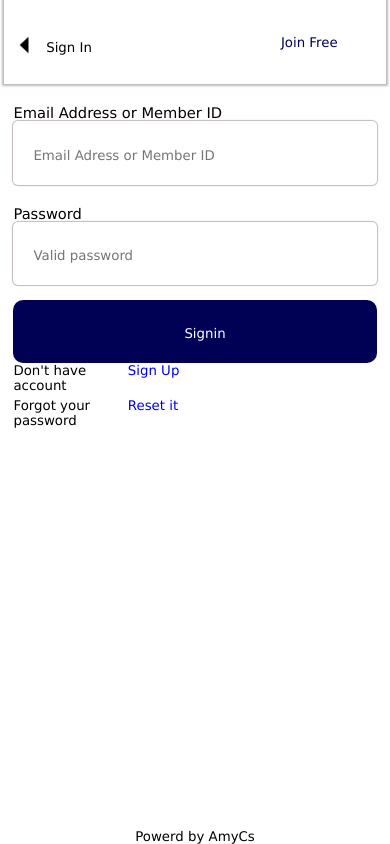
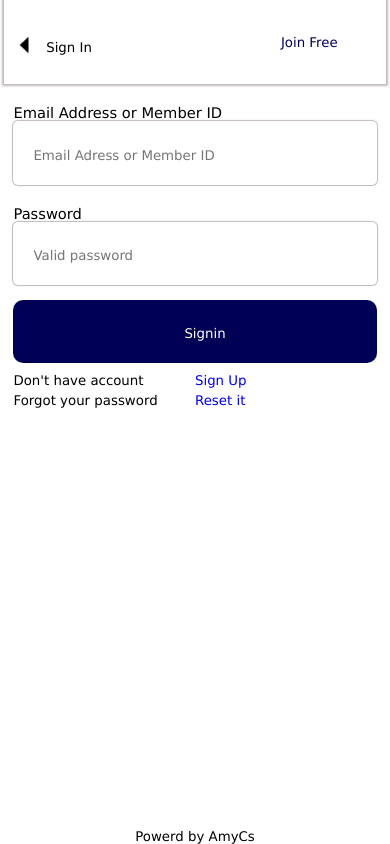
Before and after one commit to Hamisi-shingwa/mernecommerce-frontend, a React (Create React App) app: page /login in a window 390 px wide. Built offline with nearby package versions, Linux system fonts and the light colour scheme.

Commit message:
transform reg and login form style to % base

```diff
--- a/src/Components/AthComponents/Register.js
+++ b/src/Components/AthComponents/Register.js
@@ -84,11 +84,11 @@ return (
 )}
 
 <div className='middle-register'>
-<div className='middle-register-signup'>
+   <div className='middle-register-signup'>
     <div className='middle-register-qstion'>Arleady have an account</div>
     <Link to='/login' className='middle-register-link'> Sign In</Link>
   </div>
-  <div className='middle-register-password-reset'>
+<div className='middle-register-password-reset'>
     <div className='middle-register-qstion'>Forgot your password</div>
     <Link to='/register' className='middle-register-link'>Reset it</Link>
   </div>
--- a/src/mediastyle.css
+++ b/src/mediastyle.css
@@ -6,7 +6,6 @@
    .navbar-hiden2{display: flex; justify-content: space-between; transform: translateY(-5px);}
 
    /* Style the Registration and login form  component */
-   .middle-register{width: 70%; margin:0px 10% 100px 0px;}
    .middle-register-signup,.middle-register-password-reset{
     display: flex; width: 100%; justify-content: space-around;
 }
@@ -79,7 +78,7 @@ label{ margin-bottom: -20px; font-size: 11pt;}
 .register-Content-third{font-size: 10pt; width: 50%; padding-left: 50px;}
 /* .middle-register{width: 90%;} */
 .middle-register-signup,.middle-register-password-reset{
-    display: flex; width: 90%; justify-content: space-between; font-size: 10pt;
+    display: flex; width: 100%; justify-content: space-between; font-size: 10pt;
 }
 
 
```
